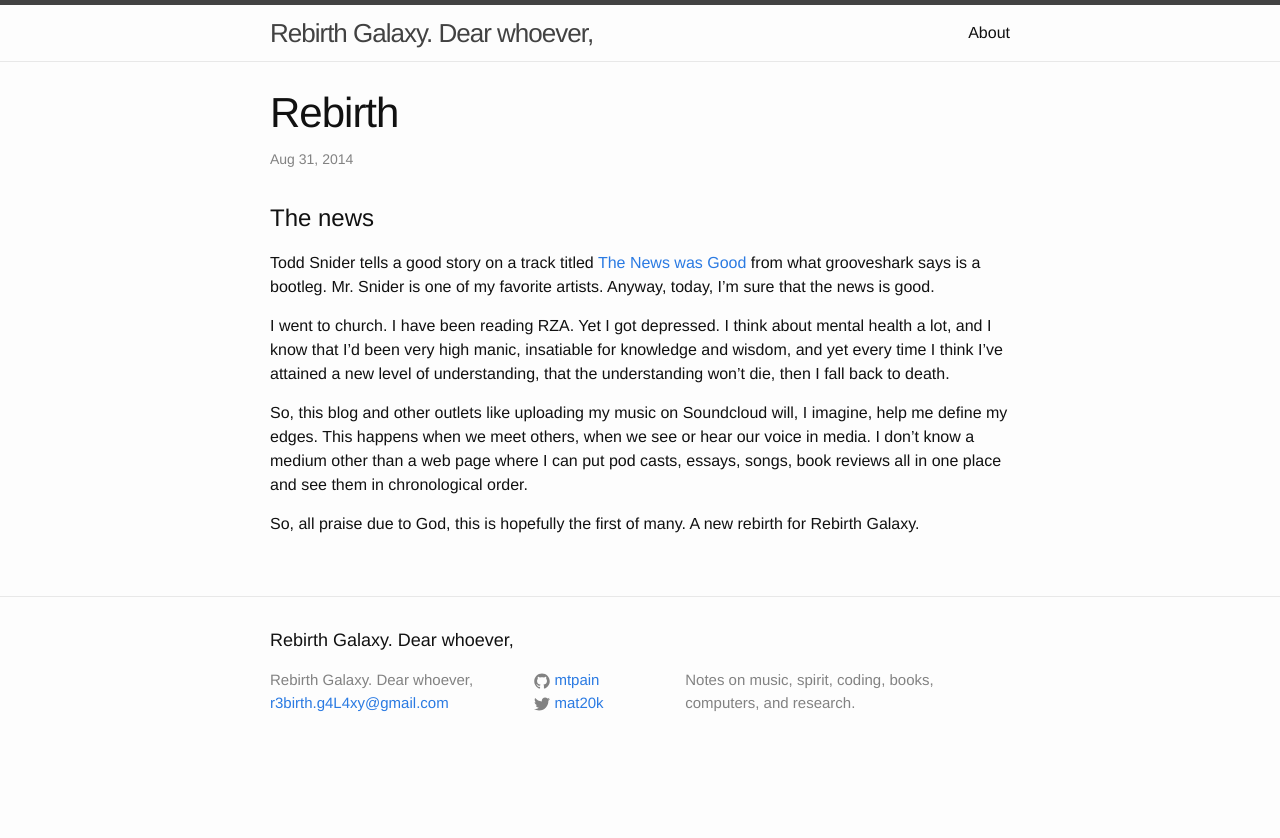
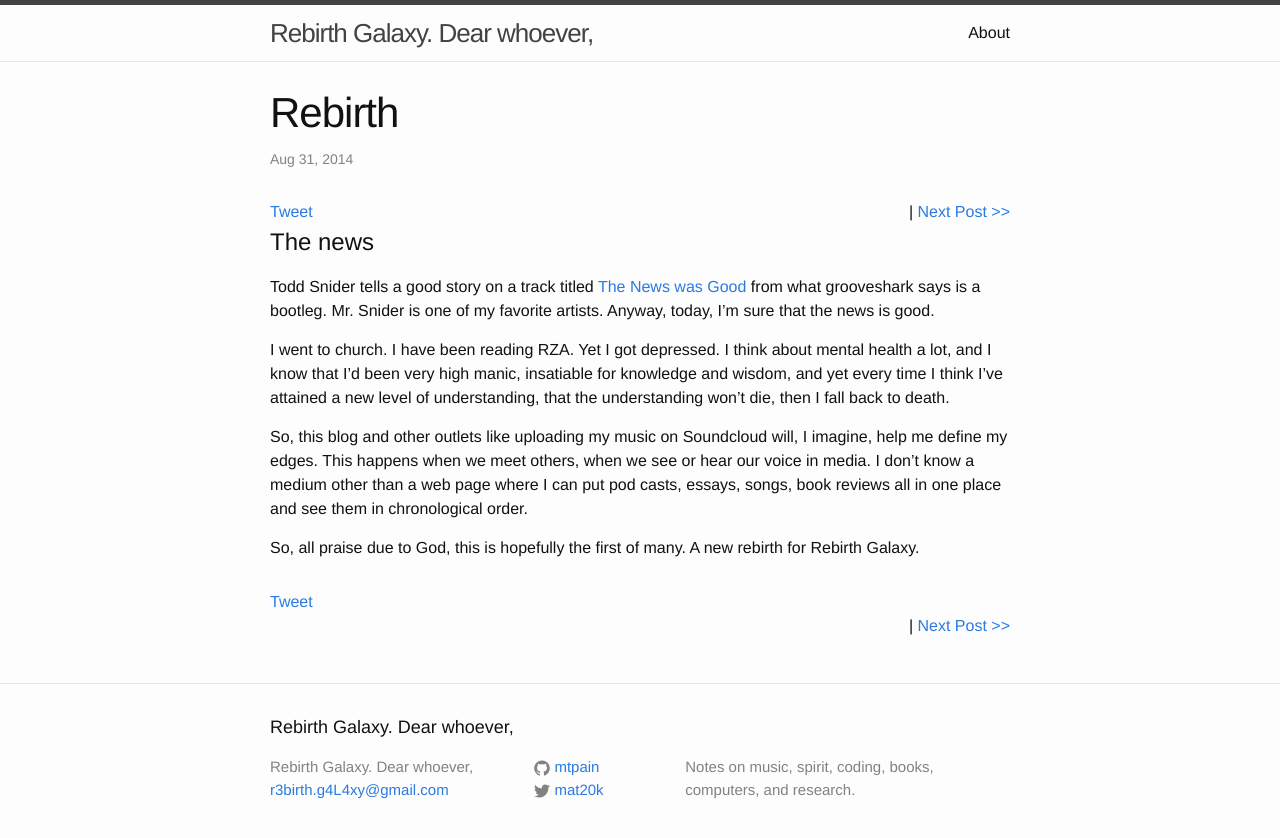
Before and after one commit to mt-digital/mtpain.github.io, a Jekyll site: the page built from _posts/2014-08-31-Rebirth.md, in a window 1280 px wide. Shown: the top 838 px of the page. Built offline with Jekyll 4.4.1, drawn with Linux system fonts in a browser that asks for light colours; nearby versions of some CDN libraries; comment, search, counter and statistics services are not loaded.

Commit message:
added previous/next post and tweeter

```diff
--- a/_includes/head.html
+++ b/_includes/head.html
@@ -8,4 +8,5 @@
 
     <link rel="stylesheet" href="{{ "/css/main.css" | prepend: site.baseurl }}">
     <link rel="canonical" href="{{ page.url | replace:'index.html','' | prepend: site.baseurl | prepend: site.url }}">
+    <link href="http://maxcdn.bootstrapcdn.com/font-awesome/4.2.0/css/font-awesome.min.css" rel="stylesheet">
 </head>
--- a/_layouts/post.html
+++ b/_layouts/post.html
@@ -7,9 +7,24 @@ layout: default
     <h1 class="post-title">{{ page.title }}</h1>
     <p class="post-meta">{{ page.date | date: "%b %-d, %Y" }}{% if page.author %} • {{ page.author }}{% endif %}{% if page.meta %} • {{ page.meta }}{% endif %}</p>
   </header>
+<div class="span9 column">
+
+    <p class="pull-right">{% if page.previous.url %} <a href="{{page.previous.url}}" title="Previous Post: {{page.previous.title}}"> << Previous Post </a>   {% endif %} |  {% if page.next.url %}    <a href="{{page.next.url}}" title="Next Post: {{page.next.title}}"> Next Post >> </a>   {% endif %} </p>
+        </div>
+  <a href="https://twitter.com/share" class="twitter-share-button" data-via="mat20k">Tweet</a>
 
   <article class="post-content">
     {{ content }}
   </article>
 
+  <a href="https://twitter.com/share" class="twitter-share-button" data-via="mat20k">Tweet</a>
+
+<div class="span9 column">
+
+    <p class="pull-right">{% if page.previous.url %} <a href="{{page.previous.url}}" title="Previous Post: {{page.previous.title}}"> << Previous Post </a>   {% endif %} |  {% if page.next.url %}    <a href="{{page.next.url}}" title="Next Post: {{page.next.title}}"> Next Post >> </a>   {% endif %} </p>
+        </div>
+
+  <!-- Put this just before the closing body tag -->
+  <script>!function(d,s,id){var js,fjs=d.getElementsByTagName(s)[0];if(!d.getElementById(id)){js=d.createElement(s);js.id=id;js.src="//platform.twitter.com/widgets.js";fjs.parentNode.insertBefore(js,fjs);}}(document,"script","twitter-wjs");</script>
+
 </div>
```
